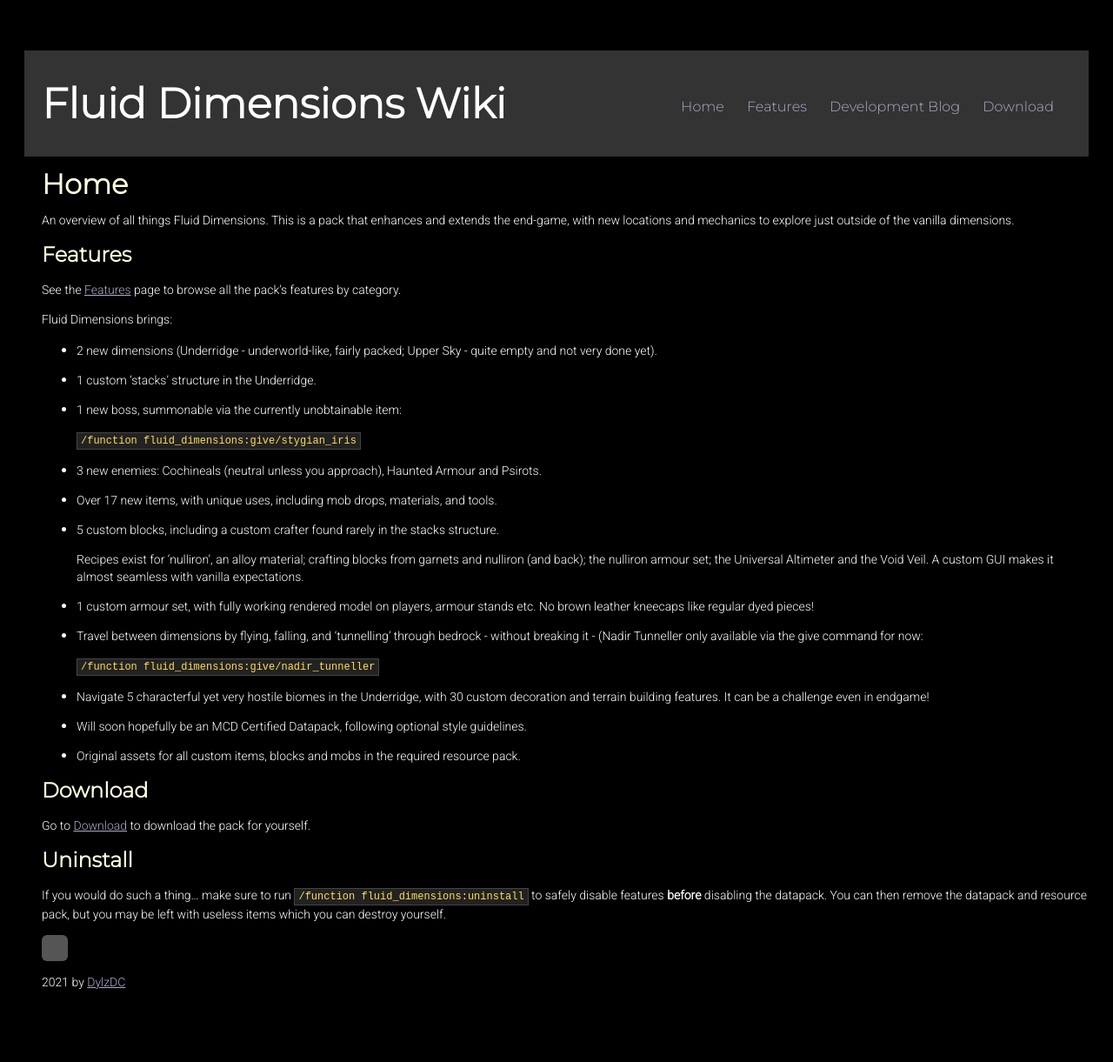
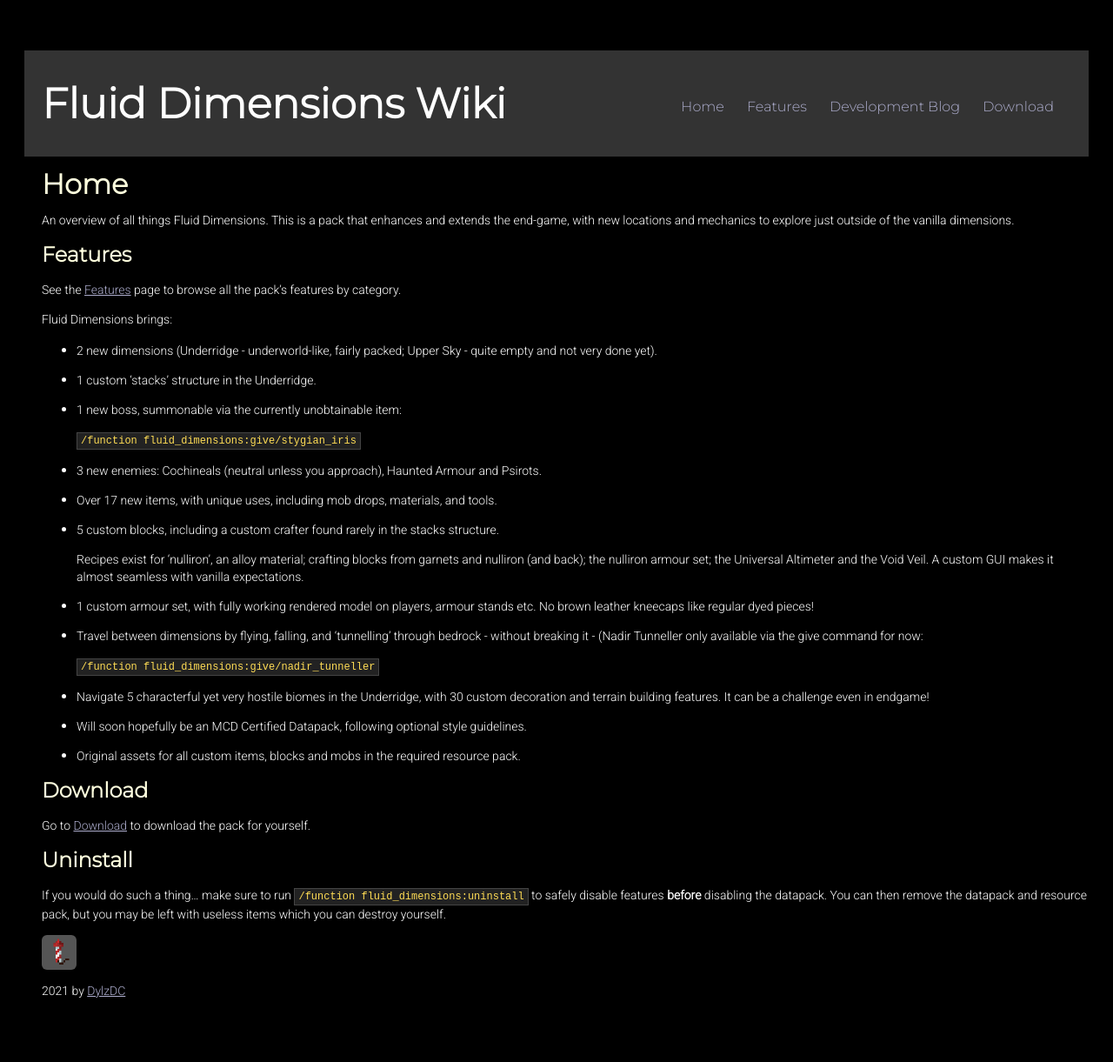
Before and after one commit to fludim/docs, a Jekyll site: the page built from index.md, in a window 1280 px wide. Shown: the whole page at 87% size. Built offline with Jekyll 4.4.1, drawn with Linux system fonts in a browser that asks for light colours; our own code applies the rules of GitHub Pages for plain Markdown files.

Commit message:
button image works

```diff
--- a/assets/css/style.scss
+++ b/assets/css/style.scss
@@ -55,8 +55,11 @@ footer.site-footer {
 #top-button {
     border: none;
     outline: none;
+    width: 40px;
+    height: 40px;
     background-color: #555;
     background-image: url('/docs/assets/rocket.png');
+    background-size: 90%;
     cursor: pointer;
     padding: 15px;
     border-radius: 6px;
```
